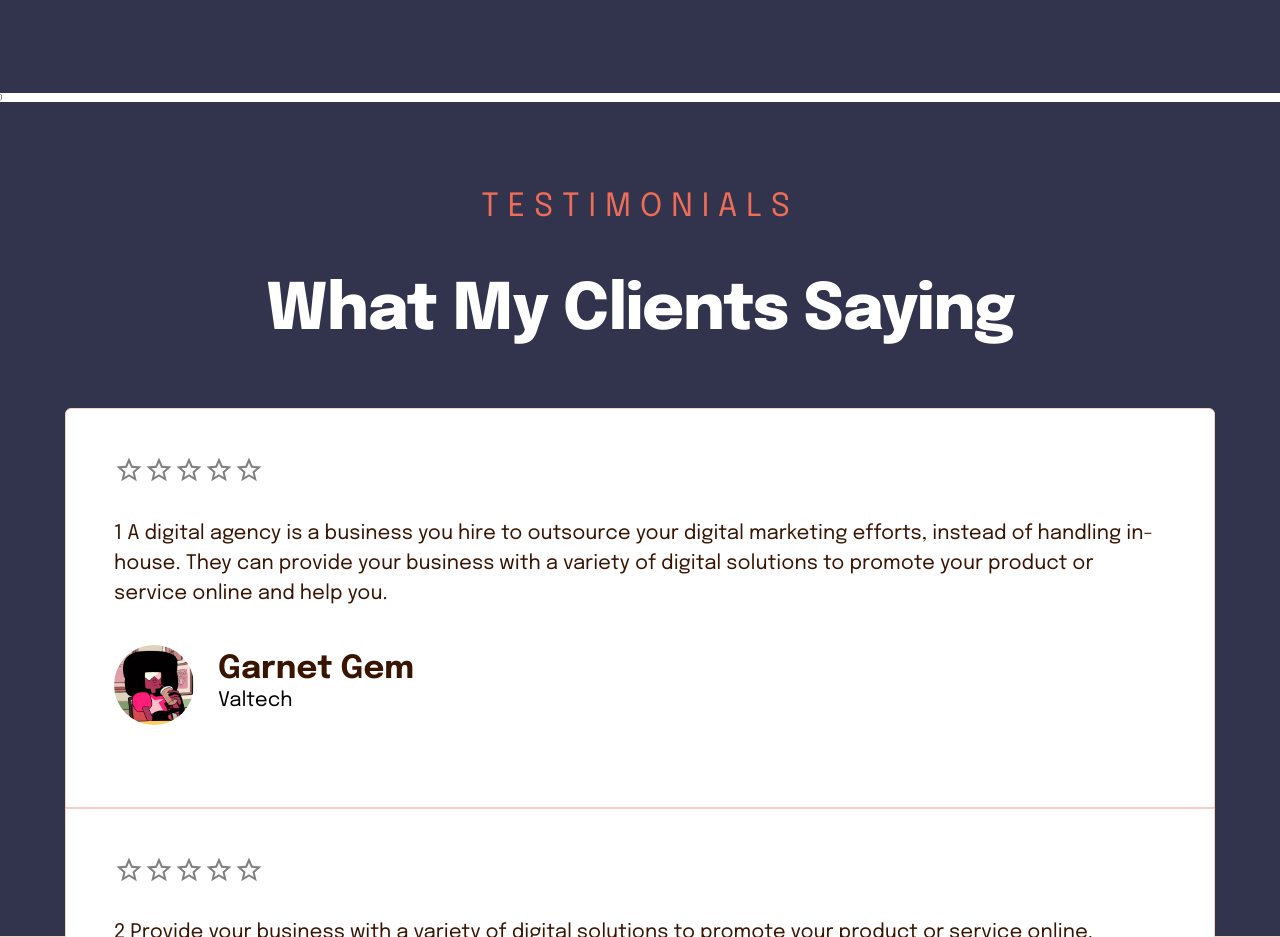
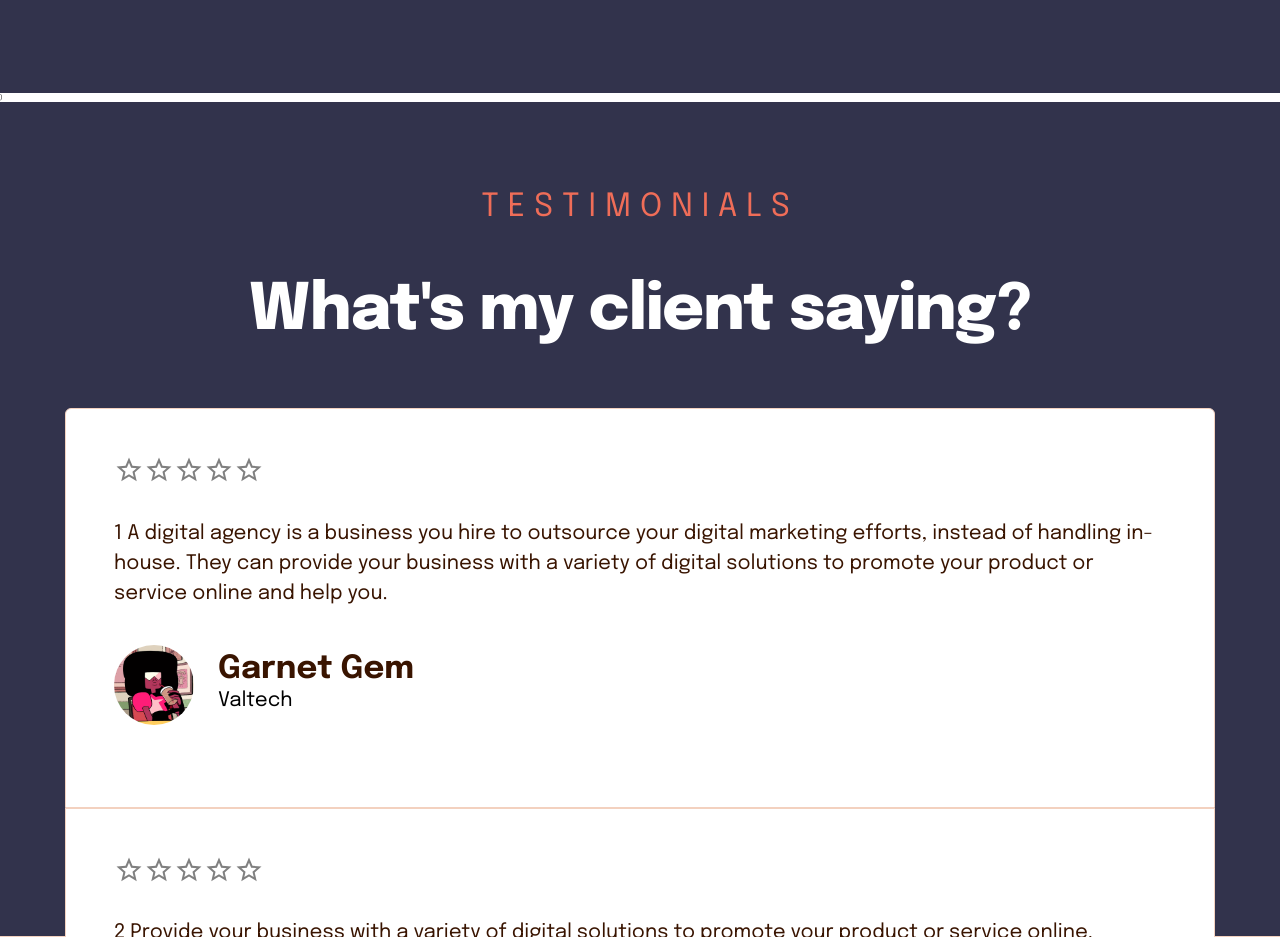
Before and after one commit to xossiane/FE-Portofolio, a Next.js app: page / in a window 1280 px wide. Shown: the part 1020-1957 px from the top of the page. Built offline with nearby package versions, Linux system fonts and the light colour scheme.

Commit message:
Add: Section Title left variation

```diff
--- /dev/null
+++ b/src/components/molecules/SectionTitle/index.jsx
@@ -0,0 +1,31 @@
+import Heading from "@/components/atoms/Heading";
+import React from "react";
+import styles from "./styles.module.scss";
+
+function SectionTitle({ title, subtitle, isLeft = false }) {
+  return (
+    <>
+      {isLeft ? (
+        <span className={styles.SectionTitle__left}>
+          <Heading level="5" size="" color="darkOrange" pageTitle={true}>
+            {subtitle}
+          </Heading>
+          <Heading level="2" color="black" pageTitle={false} isLeft={true}>
+            {title}
+          </Heading>
+        </span>
+      ) : (
+        <span className={styles.SectionTitle}>
+          <Heading level="5" size="" color="darkOrange" isLeft={false} pageTitle={true}>
+            {subtitle}
+          </Heading>
+          <Heading level="2" color="white" pageTitle={false}>
+            {title}
+          </Heading>
+        </span>
+      )}
+    </>
+  );
+}
+
+export default SectionTitle;
--- /dev/null
+++ b/src/components/molecules/SectionTitle/styles.module.scss
@@ -0,0 +1,13 @@
+.SectionTitle{
+    display: flex;
+    align-items: center;
+    justify-content: center;
+    flex-direction: column;
+    &__left{
+        display: flex;
+        margin: 0 auto;
+        align-items: flex-start;
+        justify-content: start;
+        flex-direction: column;
+    }
+}
--- a/src/components/organisms/TestimonialsWrapper/index.jsx
+++ b/src/components/organisms/TestimonialsWrapper/index.jsx
@@ -1,4 +1,5 @@
 import Heading from '@/components/atoms/Heading'
+import SectionTitle from '@/components/molecules/SectionTitle'
 
 import Testimonials from '@/components/molecules/Testimonials'
 import React from 'react'
@@ -7,10 +8,8 @@ import styles from './styles.module.scss'
 function TestimonialsWrapper() {
   return (
     <span className={styles.TestimonialsWrapper}>
-      <Heading level="5" size="" color="darkOrange" pageTitle={true}>Testimonials</Heading>
 
-      <Heading level="2" color="white" pageTitle={false} >What My
-Clients Saying</Heading>
+      <SectionTitle title="What's my client saying?" subtitle="testimonials" isLeft={false} ></SectionTitle>
           <span className={styles.TestimonialsWrapper__content}>
           <Testimonials text={"1 A digital agency is a business you hire to outsource your digital marketing efforts, instead of handling in-house. They can provide your business with a variety of digital solutions to promote your product or service online and help you."}/>
         <Testimonials text={"2 Provide your business with a variety of digital solutions to promote your product or service online."}/>
```
